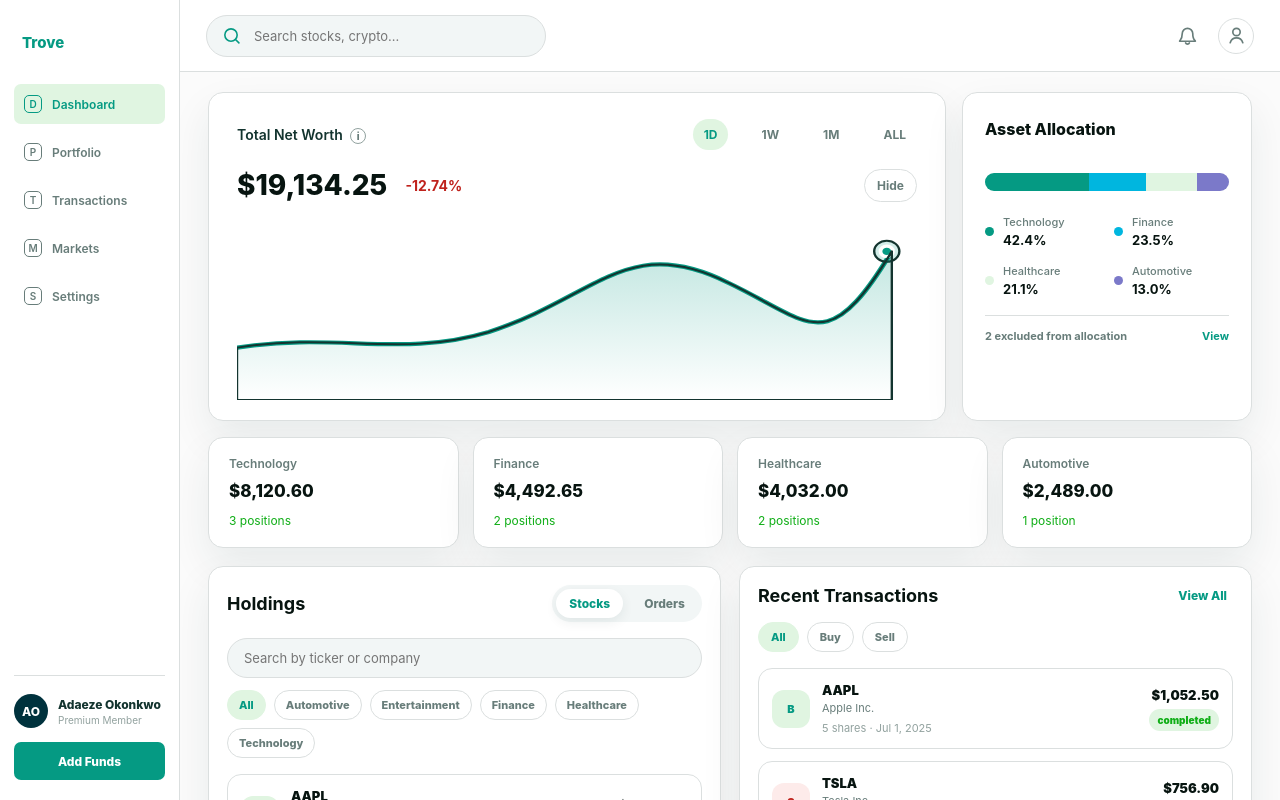
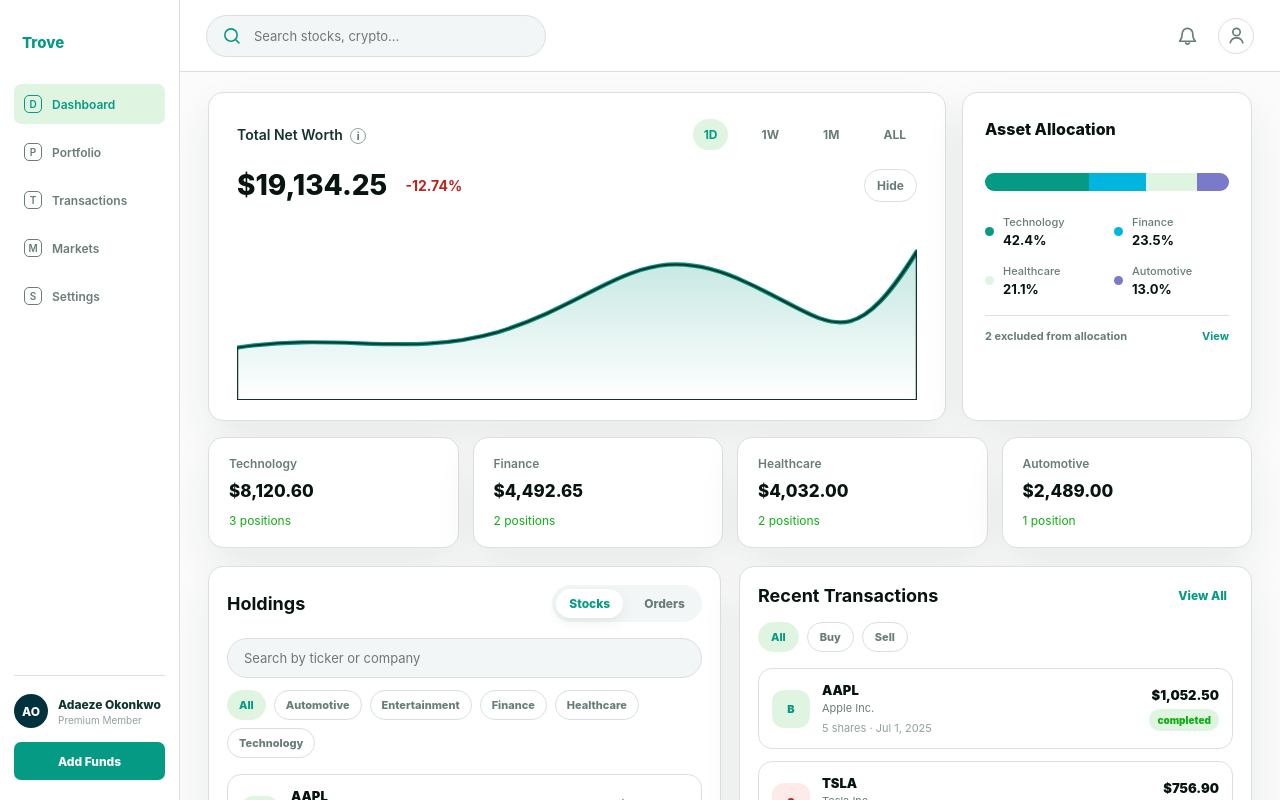
Before and after one commit to wbizmo/trove-portfolio-dashboard, a React (Vite) app: page / in a window 1280 px wide. Both pictures are taken after a click on the button "Sign in". Shown: the top 800 px of the page. Built offline with nearby package versions, Linux system fonts and the light colour scheme.

Commit message:
revert: remove trend chart endpoint marker

```diff
--- a/src/features/dashboard/DashboardShell.tsx
+++ b/src/features/dashboard/DashboardShell.tsx
@@ -93,7 +93,7 @@ export function DashboardShell() {
               </div>
 
               <div className={styles.fakeChart} aria-hidden="true">
-                <svg viewBox="0 0 540 170" preserveAspectRatio="none">
+                <svg viewBox="0 0 520 170" preserveAspectRatio="none">
                   <defs>
                     <linearGradient id="chartFill" x1="0" x2="0" y1="0" y2="1">
                       <stop offset="0%" stopColor="#059A83" stopOpacity="0.24" />
@@ -101,23 +101,6 @@ export function DashboardShell() {
                     </linearGradient>
                   </defs>
                   <path d="M0 120 C80 105 130 130 200 105 C285 72 310 10 390 58 C455 95 468 132 520 28" fill="none" stroke="#059A83" strokeWidth="4" strokeLinecap="round" strokeLinejoin="round" />
-
-<circle
-  cx="516"
-  cy="28"
-  r="10"
-  fill="#059A83"
-  fillOpacity="0.18"
-/>
-
-<circle
-  cx="516"
-  cy="28"
-  r="5"
-  fill="#059A83"
-  stroke="#ffffff"
-  strokeWidth="3"
-/>
                   <path d="M0 120 C80 105 130 130 200 105 C285 72 310 10 390 58 C455 95 468 132 520 28 L520 170 L0 170 Z" fill="url(#chartFill)" />
 
                 </svg>
```
